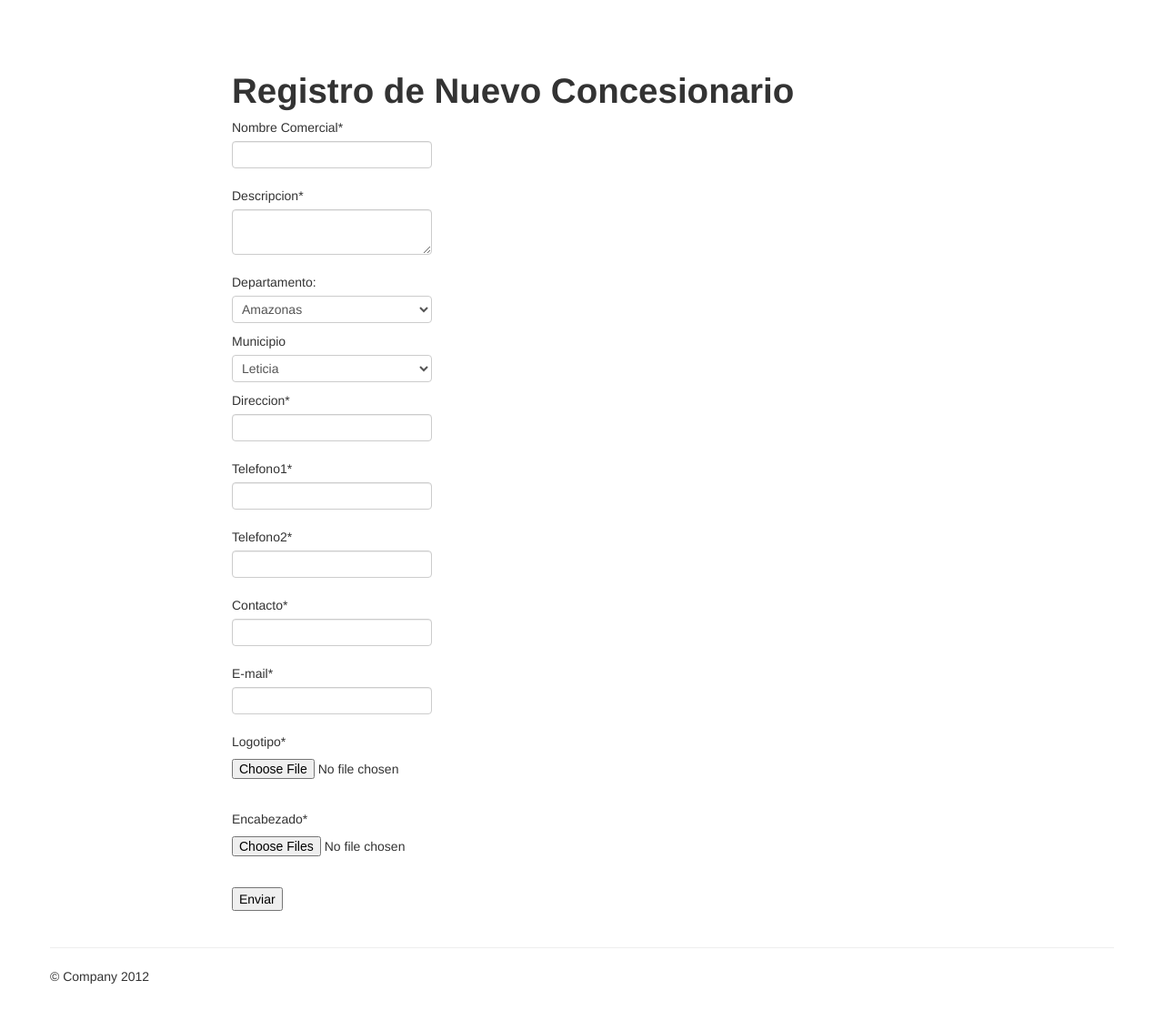
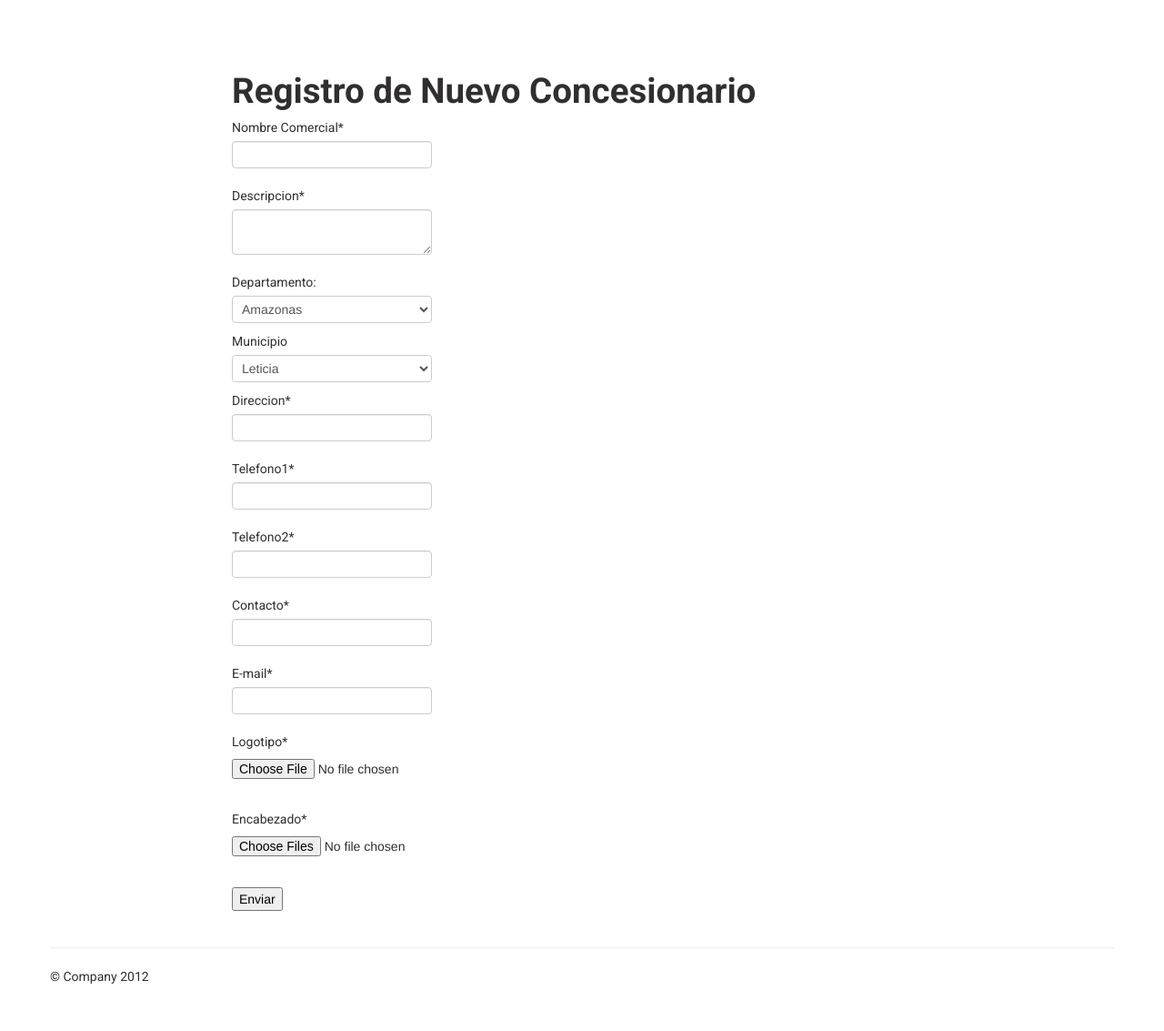
Before and after one commit to torreswil/red, a CodeIgniter app: page /red/index.php/concesionarios/add in a window 1280 px wide. Shown: the whole page at 91% size. Run offline with CodeIgniter, Linux system fonts and the light colour scheme; some libraries are stand-ins or nearby versions.

Commit message:
Traducciones de comentarios
en agregar_concesionario.php y añadida de estilos.css al header  pruebas

```diff
--- a/application/views/agregar_concesionario.php
+++ b/application/views/agregar_concesionario.php
@@ -1,5 +1,5 @@
 <!DOCTYPE html>
-<html lang="en">
+<html lang="es">
 <head>
 	<meta charset="utf-8">
 	<title><?php echo $titulo ?></title>
@@ -7,19 +7,20 @@
 	<meta name="description" content="">
 	<meta name="author" content="">
 
-	<!-- Le styles -->
+	<!-- Le Estilos -->
 	<link rel="stylesheet"  href="<?php echo base_url()?>css/bootstrap.css"/>
+	<link rel="stylesheet"  href="<?php echo base_url()?>css/estilos.css"/>
 	<style type="text/css">
 		body { padding-top: 60px; padding-bottom: 40px; }
 	</style>
 	<link rel="stylesheet"  href="<?php echo base_url()?>css/bootstrap-responsive.css" rel="stylesheet">
 
-	<!-- Le HTML5 shim, for IE6-8 support of HTML5 elements -->
+	<!-- Le HTML Shiv y los trucos para los codigos en HTML5 -->
 	<!--[if lt IE 9]>
 		<script src="//html5shim.googlecode.com/svn/trunk/html5.js"></script>
 	<![endif]-->
 
-	<!-- Le fav and touch icons -->
+	<!-- Le Favicon e iconos para dispositivos retina -->
 	<link rel="shortcut icon" href="http://twitter.github.com/bootstrap/assets/images/favicon.ico">
 	<link rel="apple-touch-icon" href="images/apple-touch-icon.png">
 	<link rel="apple-touch-icon" sizes="72x72" href="http://twitter.github.com/bootstrap/assets/images/apple-touch-icon-72x72.png">
@@ -159,7 +160,7 @@
 
 	<!-- Le javascript
 	================================================== -->
-	<!-- Placed at the end of the document so the pages load faster -->
+	<!-- Aqui van todos los  scripts en javascript para que corra más rapido la página -->
 	<script type="text/javascript" src="<?php echo base_url()?>js/jquery.js"></script>
 	<script src="https://raw.github.com/twitter/bootstrap/master/js/bootstrap-transition.js"></script>
 	<script src="https://raw.github.com/twitter/bootstrap/master/js/bootstrap-alert.js"></script>
--- a/css/estilos.css
+++ b/css/estilos.css
@@ -1,4 +1,19 @@
 /*
  * RED DE CONCESIONARIOS.COM
  * Estilos basados en Bootstrap
+ * Creados por @sergiom23 & @wiltoco
+ * http://sergiom23.com
  */
+
+
+/* Estilos generales y tipografía */
+
+@import url(http://fonts.googleapis.com/css?family=Roboto:400,700italic,700,400italic|Source+Sans+Pro:900);
+
+body {
+
+	font-family: "Roboto";
+	font-weight: 400;
+	color: #302E2F;
+
+}
```
